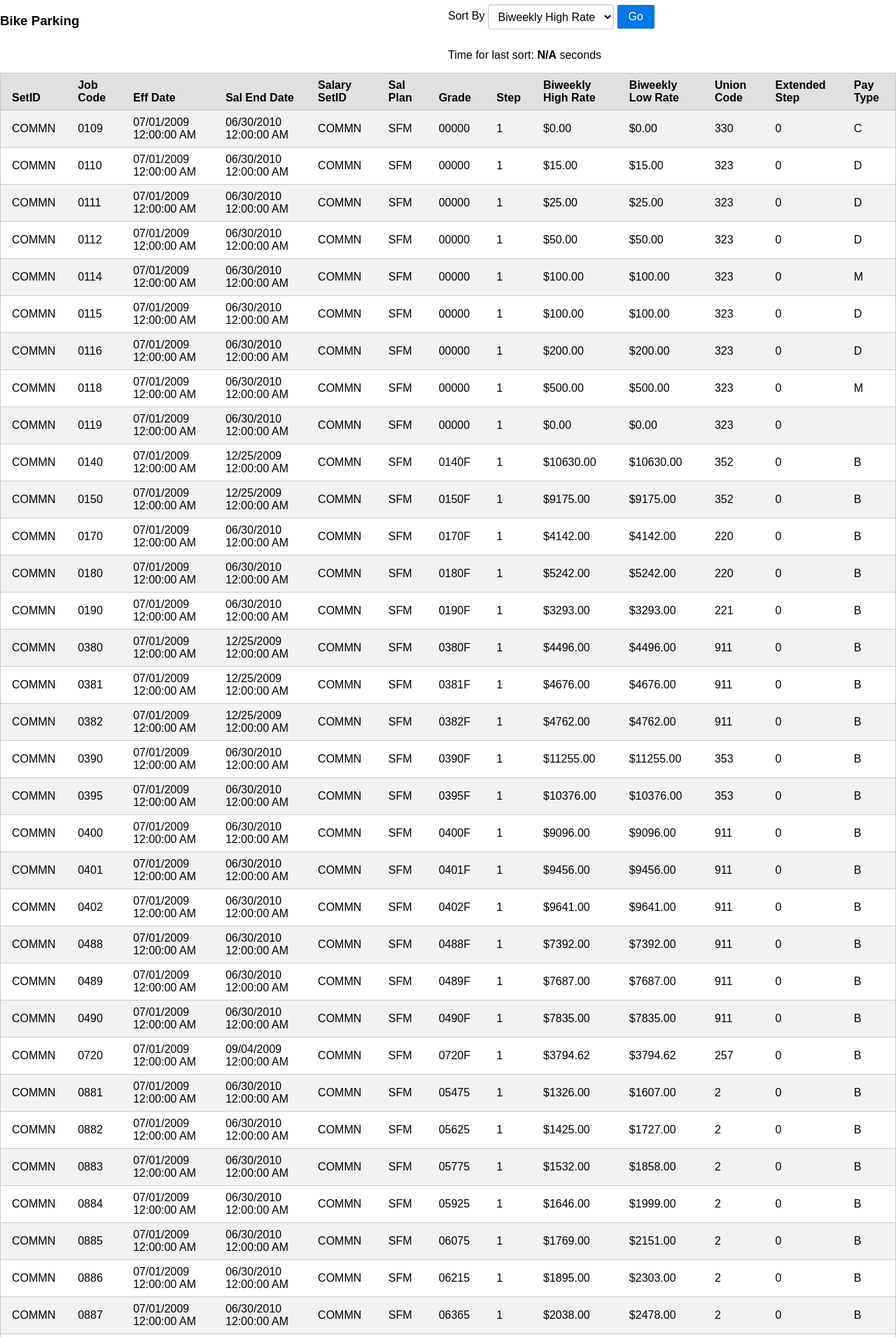
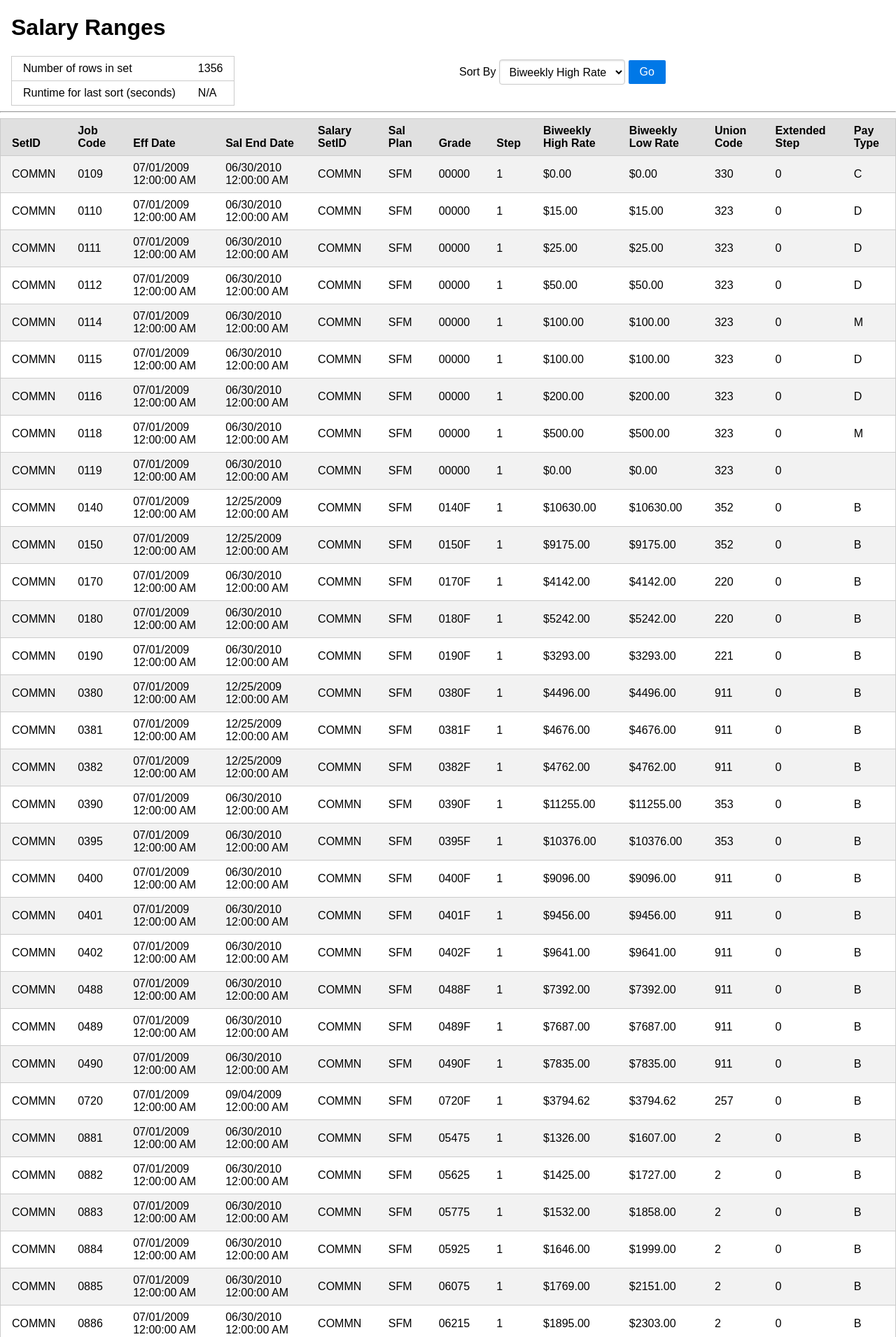
Before and after one commit to MakeSchool-Tutorials/Sorting-Algorithms-Starter-Code, a Flask app: page /salary_ranges in a window 1280 px wide. Shown: the part 34-1945 px from the top of the page at 70% size. Run offline with Flask 2, Linux system fonts and the light colour scheme.

Commit message:
Improve styling; add more information about dataset

```diff
--- a/app.py
+++ b/app.py
@@ -18,13 +18,23 @@ def index():
 def data_view(data_set_name):
     data = data_sets[data_set_name]
     rows = data.rows
+    row_count = len(rows)
     ex_time = 'N/A'
+    sort_by = None
 
     if 'sort_by' in request.args:
-        col_idx = data.headers.index(request.args['sort_by'])
+        sort_by = request.args['sort_by']
+        col_idx = data.headers.index(sort_by)
         rows, ex_time = timed_sort(rows, key=lambda r: r[col_idx])
 
-    return render_template('table_view.html', title='Bike Parking', headers=data.headers, rows=rows, sortings=data.sortings, ex_time=ex_time)
+    return render_template('table_view.html',
+                           title=data.name,
+                           headers=data.headers,
+                           rows=rows,
+                           row_count=row_count,
+                           sortings=data.sortings,
+                           sort_by=sort_by,
+                           ex_time=ex_time)
 
 if __name__ == "__main__":
     app.run()
--- a/data_sets.py
+++ b/data_sets.py
@@ -1,7 +1,8 @@
 from csv_parser import parse
 
 class DataSet:
-    def __init__(self, file):
+    def __init__(self, name, file):
+        self.name = name
         self.file = file
 
     def load(self):
@@ -11,15 +12,15 @@ class DataSet:
         return self
 
 # Load and export all data sets
-bp = DataSet('data/Bicycle_Parking__Public_.csv')
+bp = DataSet('Bike Parking', 'data/Bicycle_Parking__Public_.csv')
 bp.sortings = ['Street Name', 'Location Name', 'Spaces', 'Racks']
 bp.load()
 
-sr = DataSet('data/Salary_Ranges_by_Job_Classification.csv')
+sr = DataSet('Salary Ranges', 'data/Salary_Ranges_by_Job_Classification.csv')
 sr.sortings = ['Biweekly High Rate', 'Biweekly Low Rate', 'Union Code']
 sr.load()
 
-ca = DataSet('data/SF_Civic_Art_Collection.csv')
+ca = DataSet('Civic Art', 'data/SF_Civic_Art_Collection.csv')
 ca.sortings = ['Artist', 'Location Description', 'Medium', 'Title']
 ca.load()
 
--- /dev/null
+++ b/static/main.css
@@ -0,0 +1,17 @@
+.pure-g > div {
+  -webkit-box-sizing: border-box;
+  -moz-box-sizing: border-box;
+  box-sizing: border-box;
+}
+
+.l-box {
+  padding: 0 1em;
+}
+
+.sorted {
+  color: rgb(0, 120, 231);
+}
+
+.sorted::after {
+  content: '\00a0\25B2'; /* non-breaking space + up triangle */
+}
--- a/templates/layout.html
+++ b/templates/layout.html
@@ -4,6 +4,7 @@
     <meta charset="utf-8">
     <title>SF GOV Data</title>
     <link rel="stylesheet" href="{{ url_for('static', filename='pure.css') }}" media="screen" charset="utf-8">
+    <link rel="stylesheet" href="{{ url_for('static', filename='main.css') }}" media="screen" charset="utf-8">
     <meta name="viewport" content="width=device-width, initial-scale=1">
   </head>
   <body>
--- a/templates/table_view.html
+++ b/templates/table_view.html
@@ -1,33 +1,57 @@
 {% extends "layout.html" %}
 {% block body %}
   <div class="pure-g">
-    <div class="pure-u-1-2">
-      <h3>{{ title }}</h3>
+    <div class="pure-u-1-1 l-box">
+      <h1>{{ title }}</h1>
     </div>
-    <div class="pure-u-1-2">
+  </div>
+  <div class="pure-g">
+    <div class="pure-u-1-2 l-box">
+
+      <table class="pure-table pure-table-horizontal">
+        <tbody>
+          <tr>
+            <td>Number of rows in set</td>
+            <td>{{ row_count }}</td>
+          </tr>
+          <tr>
+            <td>Runtime for last sort (seconds)</td>
+            <td>{{ ex_time }}</td>
+          </tr>
+        </tbody>
+      </table>
+    </div>
+    <div class="pure-u-1-2 l-box">
       <form class="pure-form" action="{{ request.base_url }}" method="GET">
         <fieldset>
           <label for="sortings">Sort By</label>
           <select id="sortings" name="sort_by">
             {% for sorting in sortings %}
-              <option>{{ sorting }}</option>
+              {% if sorting == sort_by %}
+                <option selected>{{ sorting }}</option>
+              {% else %}
+                <option>{{ sorting }}</option>
+              {% endif %}
             {% endfor %}
           </select>
 
           <button type="submit" class="pure-button pure-button-primary">Go</button>
         </fieldset>
       </form>
-      <p>
-        Time for last sort: <strong>{{ ex_time }}</strong> seconds
-      </p>
     </div>
   </div>
+
+  <hr>
 
   <table class="pure-table pure-table-horizontal pure-table-striped">
     <thead>
       <tr>
       {% for header in headers %}
-        <th>{{ header}}</th>
+        {% if header == sort_by %}
+          <th class="sorted">{{ header }}</th>
+        {% else %}
+          <th>{{ header}}</th>
+        {% endif %}
       {% endfor %}
       </tr>
     </thead>
```
